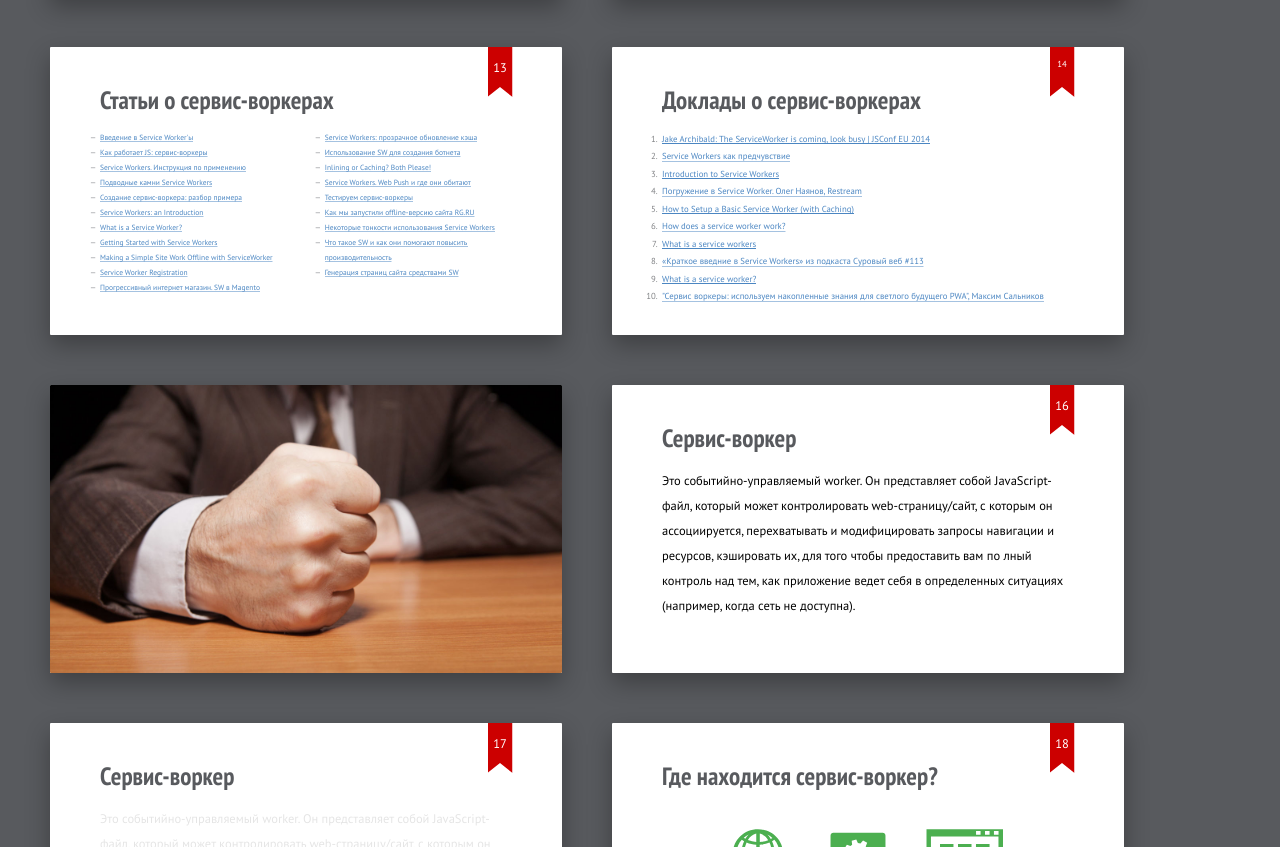
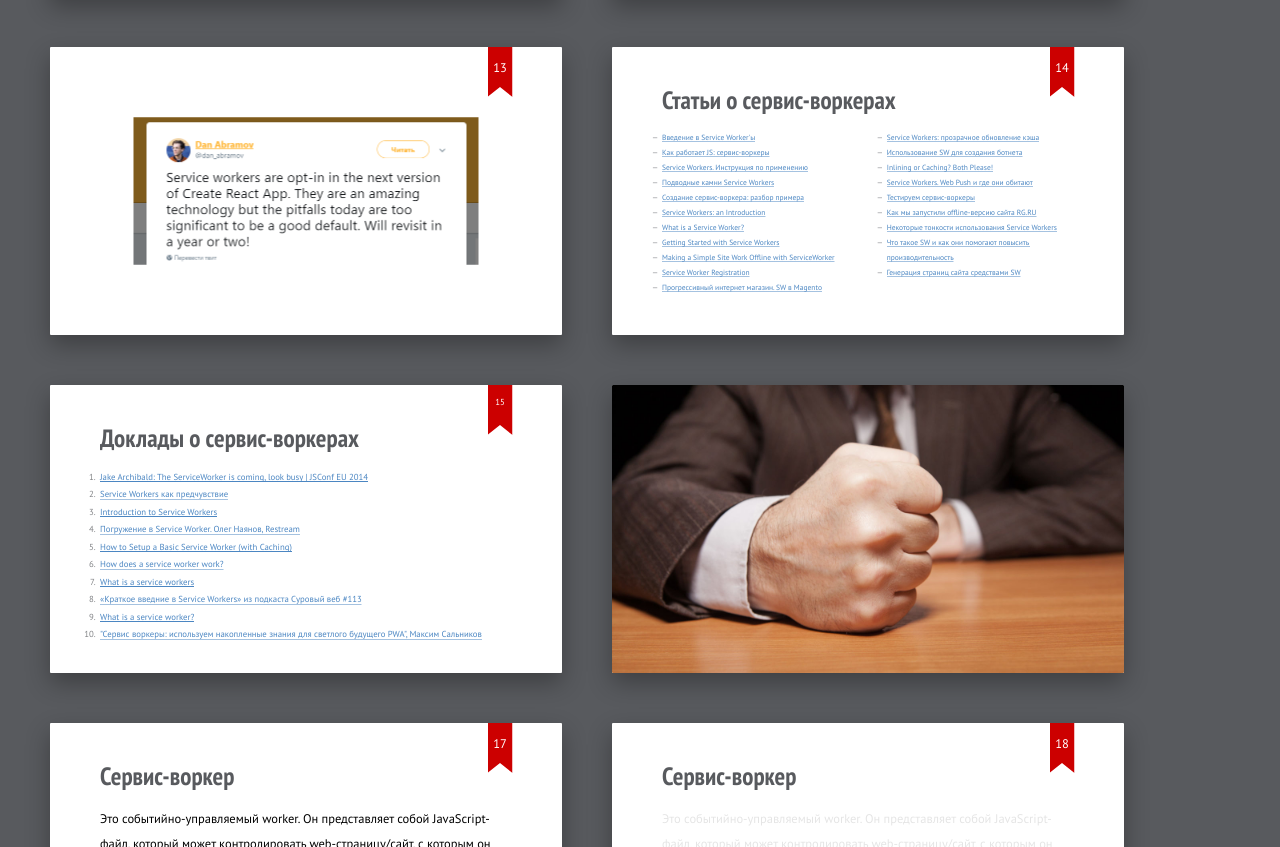
Before and after one commit to Chugainov/RN_Sample, a plain HTML site: page index.html in a window 1280 px wide. Shown: the part 2155-3002 px from the top of the page. Drawn offline with nearby package versions, Linux system fonts and the light colour scheme.

Commit message:
- Update

```diff
--- a/index.html
+++ b/index.html
@@ -176,6 +176,12 @@
         font-size: 1.5em;
       }
     </style>
+  </section>
+
+  <section class="slide">
+    <figure>
+      <img class="cover" src="pictures/c-r-a.PNG" alt="Твит Дэна Абрамова про то, что сервис-воркер больше не включён по умолчанию">
+    </figure>
   </section>
 
   <section class="slide" id="articles">
```
Also changed, not shown: pictures/c-r-a.PNG (added).
